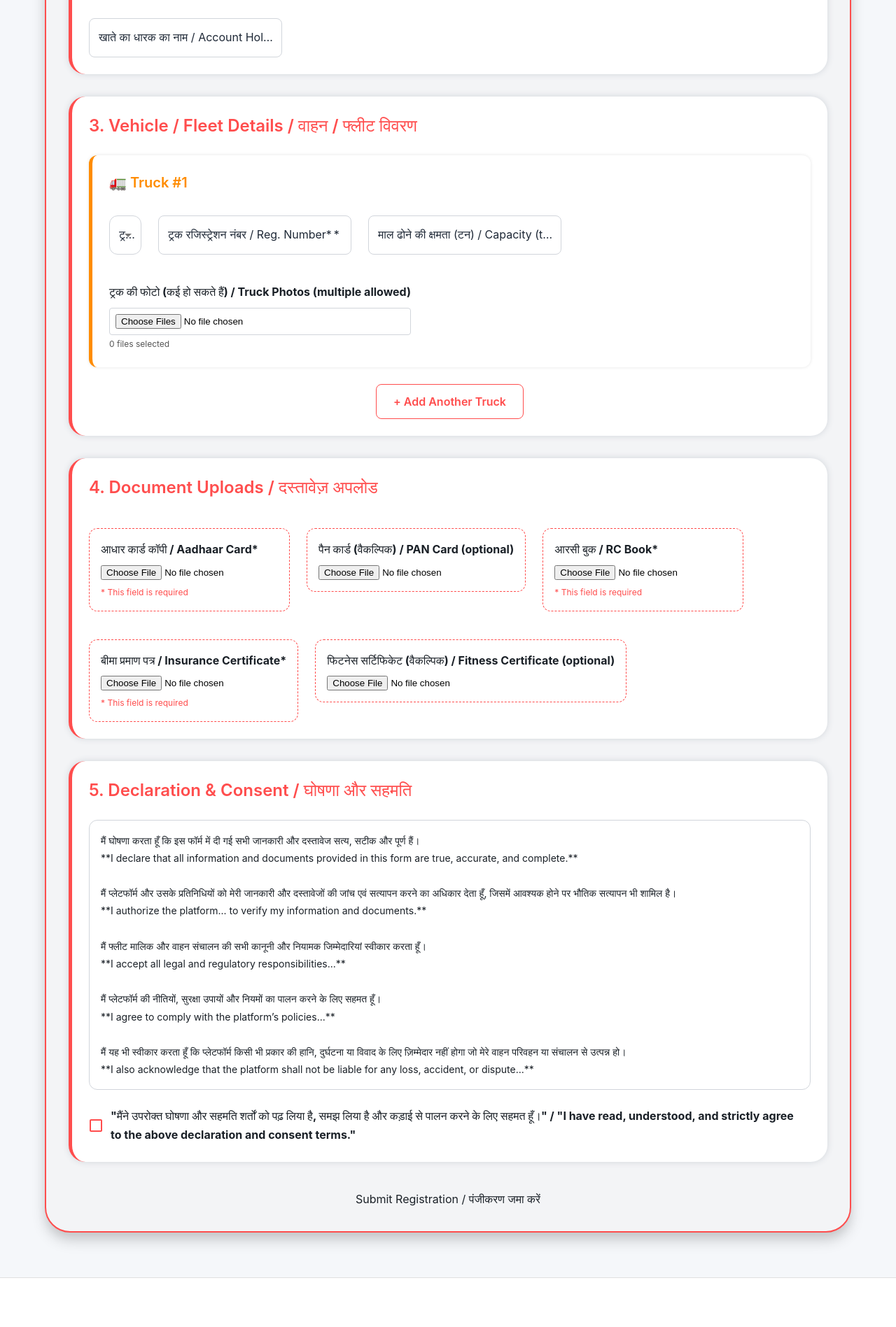
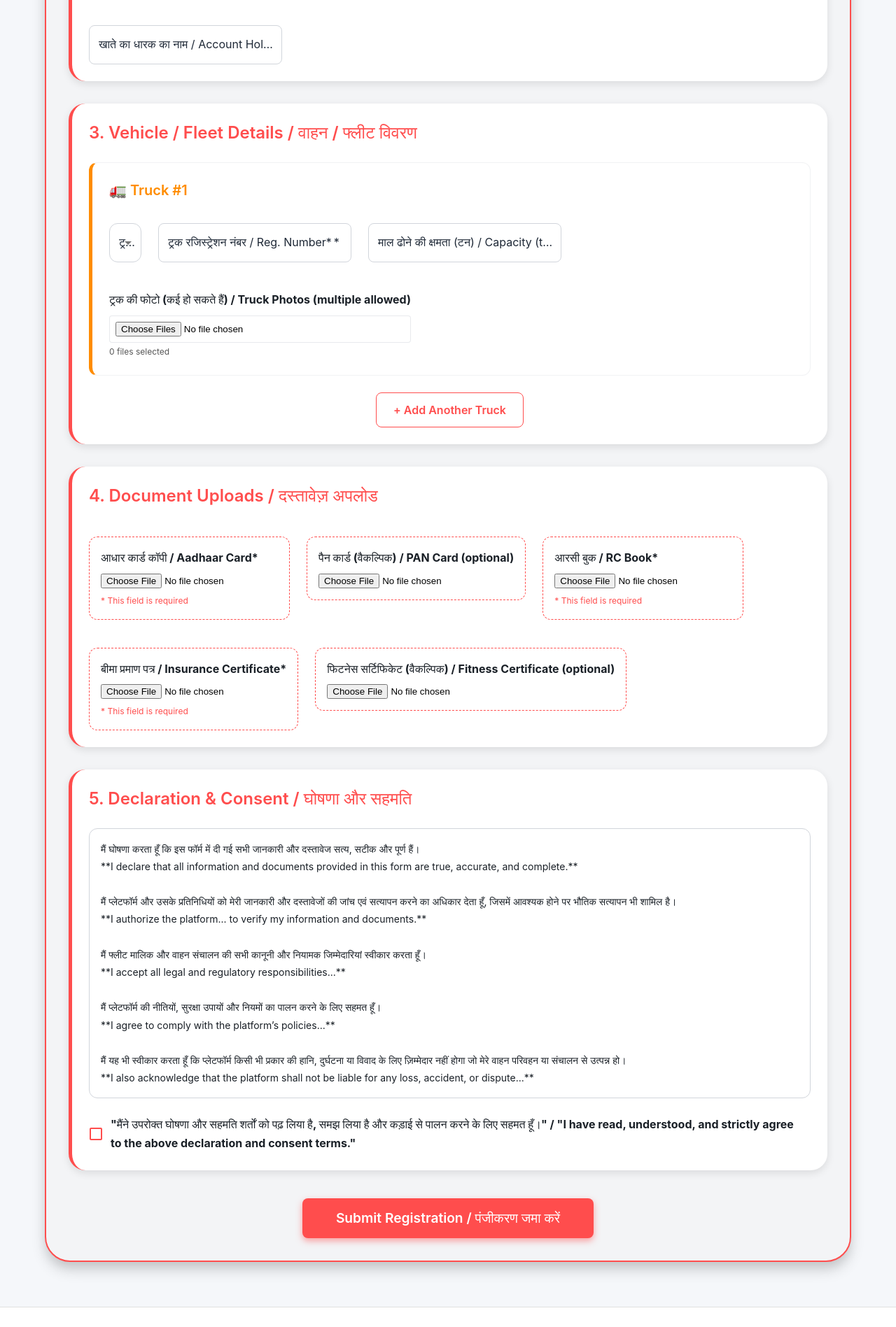
Before and after one commit to Techori/RI-Logistics, a React app in the folder frontend/: page /fleet-owners-registration in a window 1280 px wide. Shown: the part 880-2777 px from the top of the page at 70% size. Built offline with nearby package versions, Linux system fonts and the light colour scheme; the HTML template or start-up script is replaced by a standard one.

Commit message:
Update fleetownerregistration.jsx

```diff
--- a/frontend/src/pages/fleetownerregistration.jsx
+++ b/frontend/src/pages/fleetownerregistration.jsx
@@ -28,32 +28,37 @@ import {
 
 // --- Custom Styles / Tailwind & Theme Setup ---
 const TailwindColors = {
-  primary: "#FF4D4D", // Reddish Primary Color (Highlights)
+  primary: "#FF4D4D",   // Reddish Primary Color (Highlights)
   secondary: "#FF8C00", // Orange (Accent)
   success: "#4CAF50",
   error: "#F44336",
   // Theme Colors
-  textLight: "#1F2937",  // Black in Light Mode
-  textDark: "#F9FAFB",   // White in Dark Mode
-  bgLight: "#FFFFFF",
-  bgDark: "#111827",
-  cardLight: "#F3F4F6",
-  cardDark: "#1F2937",
+  textLight: "#1F2937",    // Black in Light Mode
+  textDark: "#F9FAFB",     // White in Dark Mode
+  bgLight: "#FFFFFF",      // White background
+  bgDark: "#111827",       // Dark background
+  cardLight: "#F3F4F6",    // Light card background
+  cardDark: "#1F2937",     // Dark card background
   border: "#D1D5DB"
 };
 
-// Custom styles for inputs to ensure a uniform, modern look, adapting to theme
+// Custom styles for inputs: CLEANER & THEME ADAPTIVE
 const inputStyles = (isDark) => ({
   mt: 2,
+  // Ensure background color is set for text inputs in dark mode
+  bgcolor: isDark ? TailwindColors.bgDark : TailwindColors.bgLight,
+
   "& .MuiOutlinedInput-root": {
     "& fieldset": {
       borderColor: isDark ? TailwindColors.border + '50' : TailwindColors.border,
+      transition: 'border-color 0.3s',
     },
     "&:hover fieldset": {
       borderColor: TailwindColors.primary,
     },
     "&.Mui-focused fieldset": {
       borderColor: TailwindColors.primary,
+      borderWidth: '2px', // Highlight focus
     },
   },
   "& .MuiInputLabel-root": {
@@ -65,25 +70,21 @@ const inputStyles = (isDark) => ({
   "& .MuiSelect-select": {
     color: isDark ? TailwindColors.textDark : TailwindColors.textLight,
   },
-  // Dark mode specific background for inputs
-  bgcolor: isDark ? TailwindColors.bgDark : 'white',
 });
 
-// --- Motion Variants for Logistics Animation ---
-// Container fade-in
+// --- Motion Variants for Subtle Animation ---
 const containerVariants = {
-  hidden: { opacity: 0, y: 30 },
+  hidden: { opacity: 0, y: 15 },
   visible: {
     opacity: 1,
     y: 0,
-    transition: { type: "spring", stiffness: 50, delay: 0.2, staggerChildren: 0.1 }
+    transition: { type: "tween", duration: 0.5, ease: "easeOut", staggerChildren: 0.1 }
   },
 };
 
-// Section slide-in (simulating delivery or movement)
 const sectionVariants = {
-  hidden: { opacity: 0, x: -20 },
-  visible: { opacity: 1, x: 0, transition: { duration: 0.5 } },
+  hidden: { opacity: 0, x: -10 },
+  visible: { opacity: 1, x: 0, transition: { duration: 0.4 } },
 };
 
 // --- Main Component ---
@@ -91,7 +92,7 @@ export default function FleetOwnerRegistration() {
   const { mode } = (useThemeMode && useThemeMode()) || { mode: "light" };
   const navigate = useNavigate();
 
-  // State Declarations (As in your original code)
+  // State Declarations (Omitted for brevity, assumed same as previous)
   const [fullName, setFullName] = useState("");
   const [mobile, setMobile] = useState("");
   const [email, setEmail] = useState("");
@@ -123,13 +124,13 @@ export default function FleetOwnerRegistration() {
     document.title = "Fleet Owner Registration";
   }, []);
 
-  // Truck Management Functions (omitted for brevity, assume they are the same)
-  function addTruck() { /* ... */ setTrucks(t => [...t, { id: String(Date.now()) + Math.random(), type: "", regNumber: "", capacity: "", photos: [] }]); }
-  function removeTruck(id) { /* ... */ setTrucks(t => t.filter(x => x.id !== id)); }
-  function setTruckField(id, field, value) { /* ... */ setTrucks(t => t.map(tr => (tr.id === id ? { ...tr, [field]: value } : tr))); }
-  function handleTruckPhotos(id, files) { /* ... */ if (!files) return; const arr = Array.from(files); setTruckField(id, "photos", arr); }
+  // Truck Management Functions (Omitted for brevity, assumed same as previous)
+  function addTruck() { setTrucks(t => [...t, { id: String(Date.now()) + Math.random(), type: "", regNumber: "", capacity: "", photos: [] }]); }
+  function removeTruck(id) { setTrucks(t => t.filter(x => x.id !== id)); }
+  function setTruckField(id, field, value) { setTrucks(t => t.map(tr => (tr.id === id ? { ...tr, [field]: value } : tr))); }
+  function handleTruckPhotos(id, files) { if (!files) return; const arr = Array.from(files); setTruckField(id, "photos", arr); }
 
-  // Validation Function (omitted for brevity, assume it is the same)
+  // Validation Function (Omitted for brevity, assumed same as previous)
   function validate() {
       if (!fullName.trim()) return "पूरा नाम आवश्यक है / Full name is required.";
       if (!mobile.trim() || !/^\d{10}$/.test(mobile.trim())) return "वैध मोबाइल नंबर आवश्यक है / Valid 10-digit Mobile number is required.";
@@ -143,7 +144,7 @@ export default function FleetOwnerRegistration() {
       return null;
   }
 
-  // Submission Handler (omitted for brevity, assume it is the same)
+  // Submission Handler (Omitted for brevity, assumed same as previous)
   async function handleSubmit(e) {
       e.preventDefault();
       setErrors(null);
@@ -151,10 +152,8 @@ export default function FleetOwnerRegistration() {
       if (err) { setErrors(err); window.scrollTo({ top: 0, behavior: "smooth" }); return; }
       setSubmitting(true);
       try {
-          // ... API submission logic ...
           // Mock delay for demonstration
           await new Promise(resolve => setTimeout(resolve, 1500));
-          // throw new Error("Submission failed mock"); // Uncomment to test error
           alert("पंजीकरण सफल / Registration successful");
           navigate("/registration-success");
       } catch (e) {
@@ -190,8 +189,8 @@ export default function FleetOwnerRegistration() {
               bgcolor: cardBg,
               p: { xs: 2, sm: 4 },
               borderRadius: 3,
-              border: `2px solid ${TailwindColors.primary}`,
-              transition: 'background-color 0.5s', // Theme transition
+              border: `2px solid ${TailwindColors.primary}`, // Striking red border
+              transition: 'background-color 0.5s',
             }}
           >
             {/* Form Title */}
@@ -203,6 +202,7 @@ export default function FleetOwnerRegistration() {
               sx={{
                 fontWeight: 700, mb: 4,
                 color: sectionTitleColor,
+                pb: 1,
                 borderBottom: `3px solid ${TailwindColors.primary}`
               }}
             >
@@ -242,7 +242,7 @@ export default function FleetOwnerRegistration() {
               {/* --- Section 2: KYC Details & Bank Details --- */}
               <motion.div variants={sectionVariants}>
                 <SectionBox title="2. KYC & Bank Details / केवाईसी और बैंक विवरण" isDark={isDark}>
-                  <Typography variant="h6" sx={{ color: sectionTitleColor, mb: 2 }}>KYC Details / केवाईसी विवरण</Typography>
+                  <Typography variant="h6" sx={{ color: sectionTitleColor, mb: 2, borderBottom: `1px solid ${TailwindColors.border}` }}>KYC Details / केवाईसी विवरण</Typography>
                   <Grid container spacing={3}>
                     <Grid item xs={12} sm={4}>
                       <TextField fullWidth label="आधार नंबर / Aadhaar Number*" value={aadhaar} onChange={(e) => setAadhaar(e.target.value)} required inputProps={{ maxLength: 12 }} sx={inputStyles(isDark)} />
@@ -255,7 +255,7 @@ export default function FleetOwnerRegistration() {
                     </Grid>
                   </Grid>
 
-                  <Typography variant="h6" sx={{ color: sectionTitleColor, mt: 4, mb: 2 }}>Bank Details / बैंक विवरण</Typography>
+                  <Typography variant="h6" sx={{ color: sectionTitleColor, mt: 4, mb: 2, borderBottom: `1px solid ${TailwindColors.border}` }}>Bank Details / बैंक विवरण</Typography>
                   <Grid container spacing={3}>
                     <Grid item xs={12} sm={6}>
                       <TextField fullWidth label="बैंक का नाम / Bank Name*" value={bankName} onChange={(e) => setBankName(e.target.value)} required sx={inputStyles(isDark)} />
@@ -300,7 +300,6 @@ export default function FleetOwnerRegistration() {
                               '&:hover': {
                                   backgroundColor: sectionTitleColor + '15',
                                   borderColor: sectionTitleColor,
-                                  transform: 'scale(1.05)' // Subtle scaling on hover
                               }
                           }}
                       >
@@ -343,7 +342,8 @@ export default function FleetOwnerRegistration() {
                       p: 2, mb: 3,
                       border: `1px solid ${TailwindColors.border}`,
                       borderRadius: 1,
-                      bgcolor: isDark ? TailwindColors.bgDark : TailwindColors.bgLight
+                      bgcolor: isDark ? TailwindColors.bgDark : TailwindColors.bgLight,
+                      transition: 'background-color 0.5s',
                     }}
                   >
                     <Typography variant="body2" sx={{ whiteSpace: "pre-line", lineHeight: 1.8 }}>
@@ -381,22 +381,25 @@ export default function FleetOwnerRegistration() {
                 </SectionBox>
               </motion.div>
 
-              {/* --- Submission Button (Motion Added) --- */}
+              {/* --- Submission Button (No Motion, Clean Design) --- */}
               <Box sx={{ mt: 5, display: 'flex', justifyContent: 'center' }}>
-                <MagneticButton type="submit" disabled={submitting}
+                <Button type="submit" disabled={submitting}
+                    variant="contained"
                     sx={{
                         px: 6, py: 1.5, fontSize: '1.2rem',
                         bgcolor: submitting ? `${TailwindColors.primary}80` : TailwindColors.primary,
                         color: 'white',
-                        transition: 'background-color 0.3s, transform 0.3s',
+                        transition: 'background-color 0.3s', // Subtle hover
+                        boxShadow: `0 4px 10px ${TailwindColors.primary}80`, // Slight shadow for depth
                         '&:hover': {
                             bgcolor: submitting ? `${TailwindColors.primary}80` : TailwindColors.secondary,
-                            transform: 'scale(1.05)'
-                        }
+                            boxShadow: `0 6px 15px ${TailwindColors.secondary}A0`,
+                        },
+                        // Removed transform/scale animation
                     }}
                 >
                   {submitting ? "पंजीकरण हो रहा है... / Submitting..." : "Submit Registration / पंजीकरण जमा करें"}
-                </MagneticButton>
+                </Button>
               </Box>
 
             </form>
@@ -412,19 +415,14 @@ export default function FleetOwnerRegistration() {
 // --- Helper Components with Theme Adaptation ---
 
 const SectionBox = ({ children, title, isDark }) => (
-    <motion.div
-        initial={{ opacity: 0, scaleY: 0.8 }}
-        animate={{ opacity: 1, scaleY: 1 }}
-        transition={{ duration: 0.5, type: "spring" }} // Spring animation for box appearance
-    >
     <Box
       sx={{
         my: 4,
         p: { xs: 2, sm: 3 },
         bgcolor: isDark ? TailwindColors.bgDark : TailwindColors.bgLight,
         borderRadius: 2,
-            boxShadow: isDark ? `0 0 10px ${TailwindColors.primary}40` : `0 0 10px ${TailwindColors.border}`,
-            borderLeft: `5px solid ${TailwindColors.primary}`, // Consistent red left border
+        boxShadow: isDark ? `0 0 10px ${TailwindColors.primary}20` : `0 4px 12px rgba(0,0,0,0.1)`, // Clean shadow
+        borderLeft: `5px solid ${TailwindColors.primary}`,
         transition: 'background-color 0.5s',
       }}
     >
@@ -433,18 +431,18 @@ const SectionBox = ({ children, title, isDark }) => (
       </Typography>
       {children}
     </Box>
-    </motion.div>
 );
 
 const TruckCard = ({ tr, idx, setTruckField, handleTruckPhotos, removeTruck, truckTypes, isDark }) => (
     <Paper
-        elevation={2}
+        elevation={0} // Use elevation 0 for cleaner look, rely on background/border
         sx={{
             p: 3, mb: 3,
+            border: `1px solid ${TailwindColors.border}50`, // Subtle border
             borderLeft: `5px solid ${TailwindColors.secondary}`,
             bgcolor: isDark ? TailwindColors.cardDark : 'white',
             transition: 'background-color 0.5s',
-            boxShadow: isDark ? `0 0 5px ${TailwindColors.secondary}40` : `0 0 5px rgba(0,0,0,0.1)`,
+            borderRadius: 1,
         }}
     >
         <Box display="flex" justifyContent="space-between" alignItems="center" mb={2}>
@@ -493,7 +491,7 @@ const TruckCard = ({ tr, idx, setTruckField, handleTruckPhotos, removeTruck, tru
                         accept="image/*"
                         multiple
                         onChange={(e) => handleTruckPhotos(tr.id, e.target.files)}
-                        style={{ border: `1px solid ${TailwindColors.border}`, padding: '8px', borderRadius: '4px', display: 'block', width: '100%', color: isDark ? 'inherit' : 'initial' }}
+                        style={{ border: `1px solid ${TailwindColors.border}80`, padding: '8px', borderRadius: '4px', display: 'block', width: '100%', color: isDark ? 'inherit' : 'initial', backgroundColor: isDark ? TailwindColors.bgDark : 'white' }}
                     />
                     <FormHelperText sx={{ color: isDark ? '#bbb' : '#555' }}>
                         {(tr.photos || []).length} files selected
@@ -513,6 +511,7 @@ const DocumentUpload = ({ label, file, setFile, required, isDark }) => {
                 border: `1px dashed ${isUploaded ? TailwindColors.success : TailwindColors.primary}`,
                 borderRadius: 1,
                 bgcolor: isDark ? TailwindColors.bgDark : 'white',
+                transition: 'border-color 0.3s, background-color 0.5s',
             }}
         >
             <label style={{ display: 'block', marginBottom: '8px', fontWeight: 'bold' }}>
@@ -523,7 +522,7 @@ const DocumentUpload = ({ label, file, setFile, required, isDark }) => {
                 accept=".pdf,image/*"
                 onChange={(e) => setFile(e.target.files?.[0] || null)}
                 required={required}
-                style={{ display: 'block', width: '100%', color: isDark ? 'inherit' : 'initial' }}
+                style={{ display: 'block', width: '100%', color: isDark ? 'inherit' : 'initial', backgroundColor: isDark ? TailwindColors.bgDark : 'white' }}
             />
             {file && (
                 <FormHelperText sx={{ color: TailwindColors.success, fontWeight: 'bold', mt: 1 }}>
```
Lines whose indentation alone changed are shown as unchanged.
